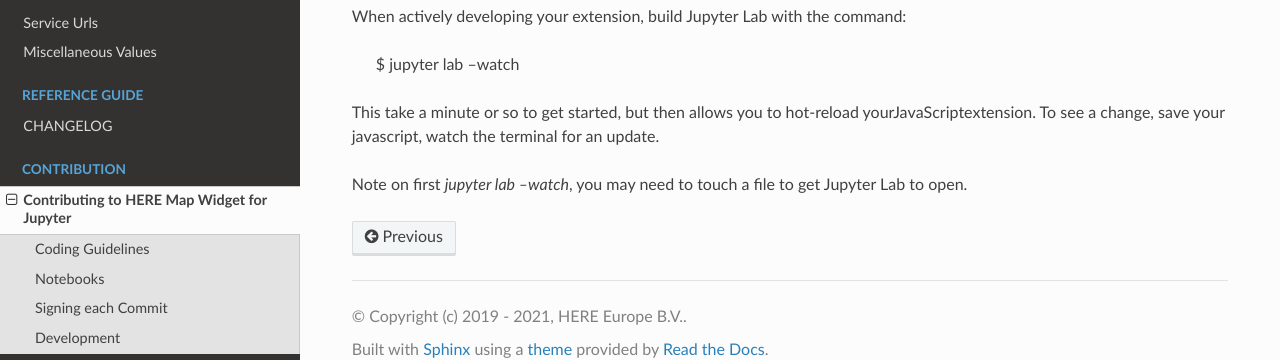
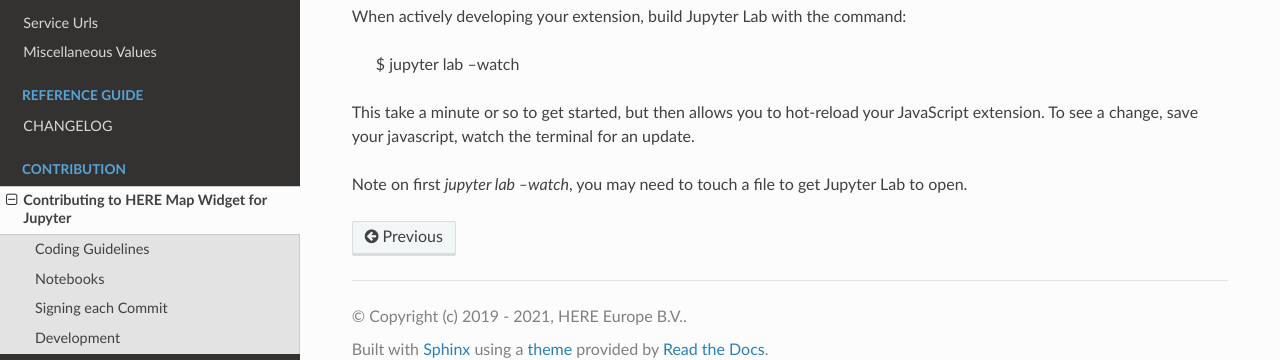
Before and after one commit to sackh/here-map-widget-for-jupyter, a Sphinx documentation site: the page built from docs/source/contribution.rst, in a window 1280 px wide and 900 px high, scrolled down 1109 px. Shown: the part 514-874 px from the top of the window. Built offline with Sphinx 7.4.7 and the Read the Docs theme 2.0.0, drawn with Linux system fonts in a browser that asks for light colours.

```diff
--- a/docs/source/contribution.rst
+++ b/docs/source/contribution.rst
@@ -83,7 +83,7 @@ When actively developing your extension, build Jupyter Lab with the command:
 
     $ jupyter lab --watch
 
-This take a minute or so to get started, but then allows you to hot-reload yourJavaScriptextension.
+This take a minute or so to get started, but then allows you to hot-reload your JavaScript extension.
 To see a change, save your javascript, watch the terminal for an update.
 
 Note on first `jupyter lab --watch`, you may need to touch a file to get Jupyter Lab to open.
```
Also changed, not shown: README.md (+2 -2 lines), examples/README.md (added), 7 other files.
